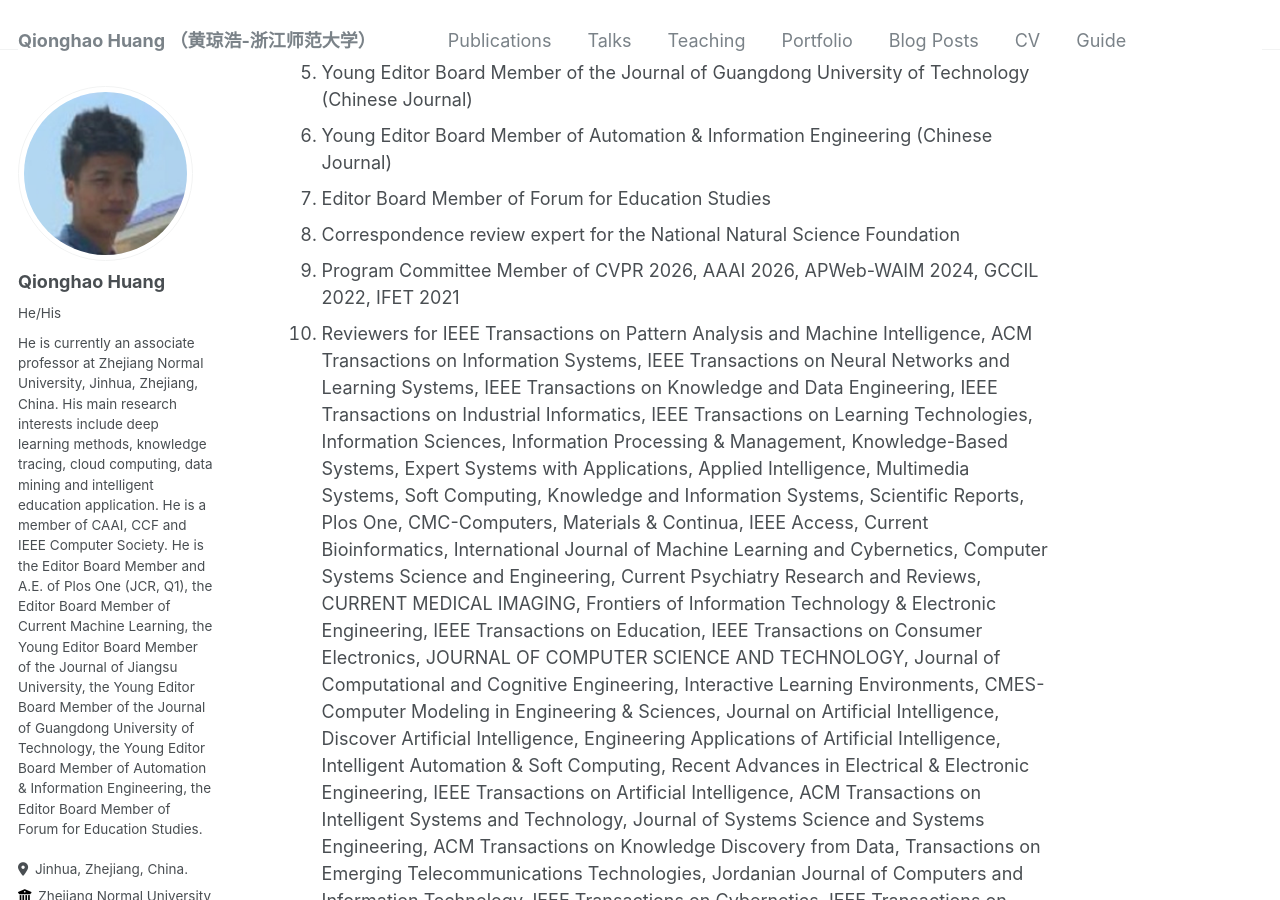
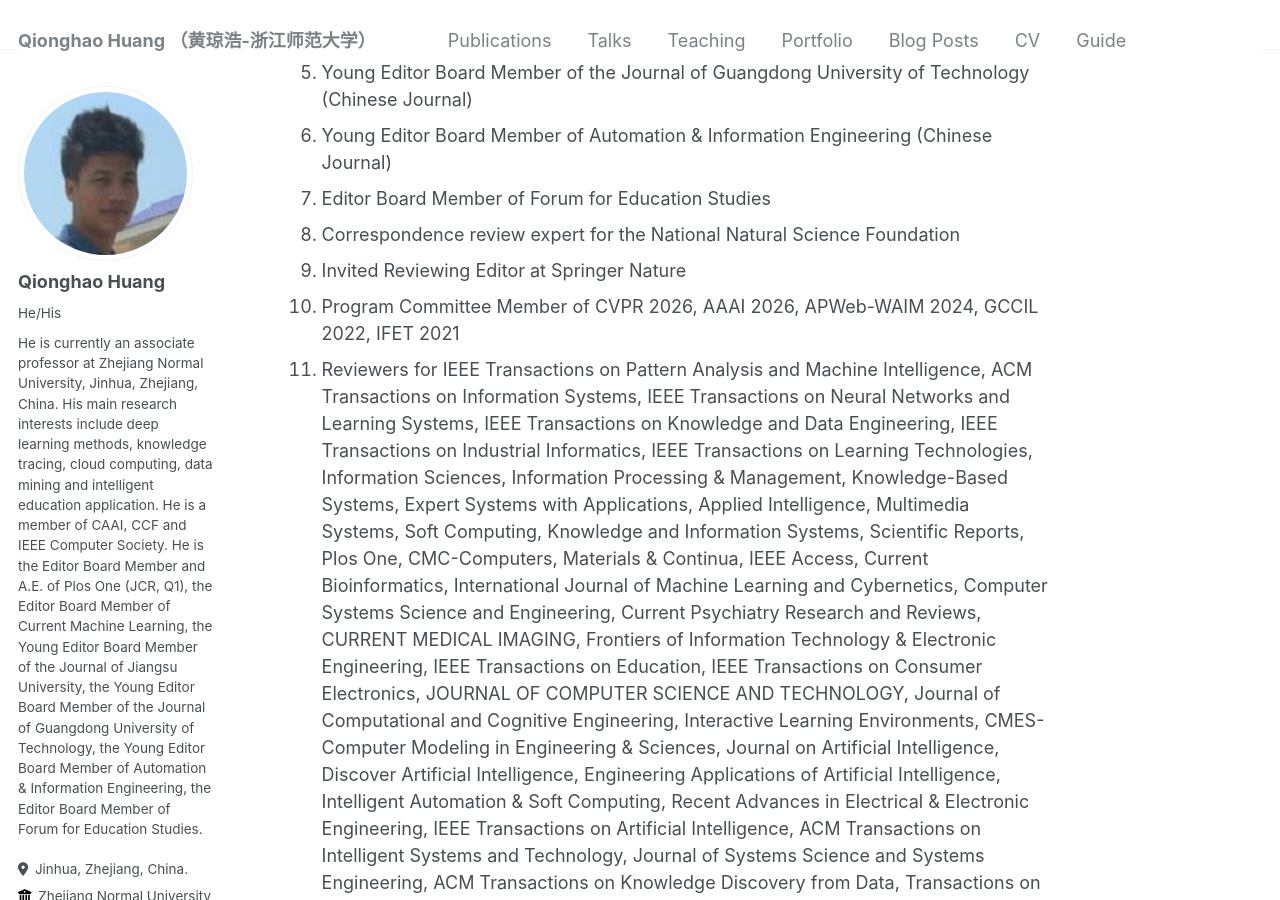
Before and after one commit to qhhuang-ai/qhhuang-ai.github.io, a Jekyll site: the page built from _pages/about.md, in a window 1280 px wide and 900 px high, scrolled down 10544 px. Built offline with Jekyll 4.4.1, drawn with Linux system fonts in a browser that asks for light colours; some web fonts are replaced; a script that is not in the unit is left out; comment, search, counter and statistics services are not loaded.

Commit message:
update CV!

```diff
--- a/_pages/about.md
+++ b/_pages/about.md
@@ -105,6 +105,7 @@ Service and leadership
 1. Young Editor Board Member of Automation & Information Engineering (Chinese Journal)
 1. Editor Board Member of Forum for Education Studies
 1. Correspondence review expert for the National Natural Science Foundation
+1. Invited Reviewing Editor at Springer Nature
 1. Program Committee Member of CVPR 2026, AAAI 2026, APWeb-WAIM 2024, GCCIL 2022, IFET 2021
 1. Reviewers for IEEE Transactions on Pattern Analysis and Machine Intelligence, ACM Transactions on Information Systems, IEEE Transactions on Neural Networks and Learning Systems, IEEE Transactions on Knowledge and Data Engineering, IEEE Transactions on Industrial Informatics, IEEE Transactions on Learning Technologies, Information Sciences, Information Processing & Management, Knowledge-Based Systems, Expert Systems with Applications, Applied Intelligence, Multimedia Systems, Soft Computing, Knowledge and Information Systems, Scientific Reports, Plos One, CMC-Computers, Materials & Continua,  IEEE Access, Current Bioinformatics, International Journal of Machine Learning and Cybernetics, Computer Systems Science and Engineering, Current Psychiatry Research and Reviews, CURRENT MEDICAL IMAGING,  Frontiers of Information Technology & Electronic Engineering, IEEE Transactions on Education, IEEE Transactions on Consumer Electronics, JOURNAL OF COMPUTER SCIENCE AND TECHNOLOGY, Journal of Computational and Cognitive Engineering, Interactive Learning Environments, CMES-Computer Modeling in Engineering & Sciences, Journal on Artificial Intelligence, Discover Artificial Intelligence, Engineering Applications of Artificial Intelligence,
 Intelligent Automation & Soft Computing, Recent Advances in Electrical & Electronic Engineering, IEEE Transactions on Artificial Intelligence, ACM Transactions on Intelligent Systems and Technology, Journal of Systems Science and Systems Engineering, ACM Transactions on Knowledge  Discovery from Data, Transactions on Emerging Telecommunications Technologies, Jordanian Journal of Computers and Information Technology, IEEE Transactions on Cybernetics, IEEE Transactions on Affective Computing, Human-centric Computing and Information Sciences, Journal of Ambient Intelligence and Humanized Computing, IEEE Transactions on Image Processing, IEEE Transactions on Multimedia, ACM Transactions on Multimedia Computing, Communications, and Applications, IEEE Journal of Biomedical and Health Informatics, Automatika: Journal for Control, Measurement, Electronics, Computing and Communications, International Journal of Data Science and Analytics, Neural Processing Letters, IEEE Transactions on Computational Social Systems, IET Software, Neurocomputing, Applied Soft Computing, International Journal of Intelligent Systems, IEEE Signal Processing Letters, WIREs Data Mining and Knowledge Discovery, Pattern Recognition Letters, Concurrency and Computation: Practice and Experience, IEEE Transactions on Circuits and Systems for Video Technology, ...
```
